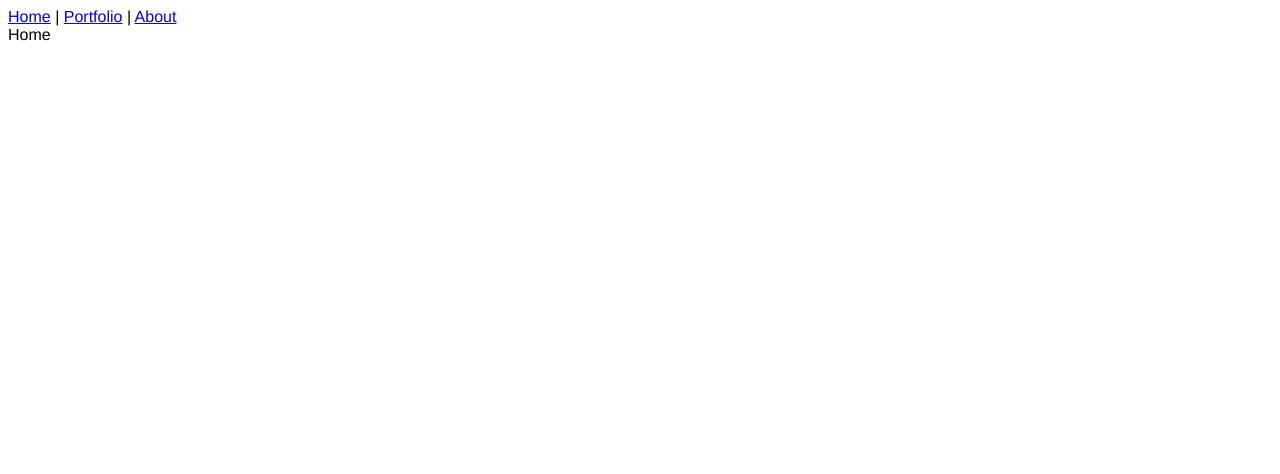
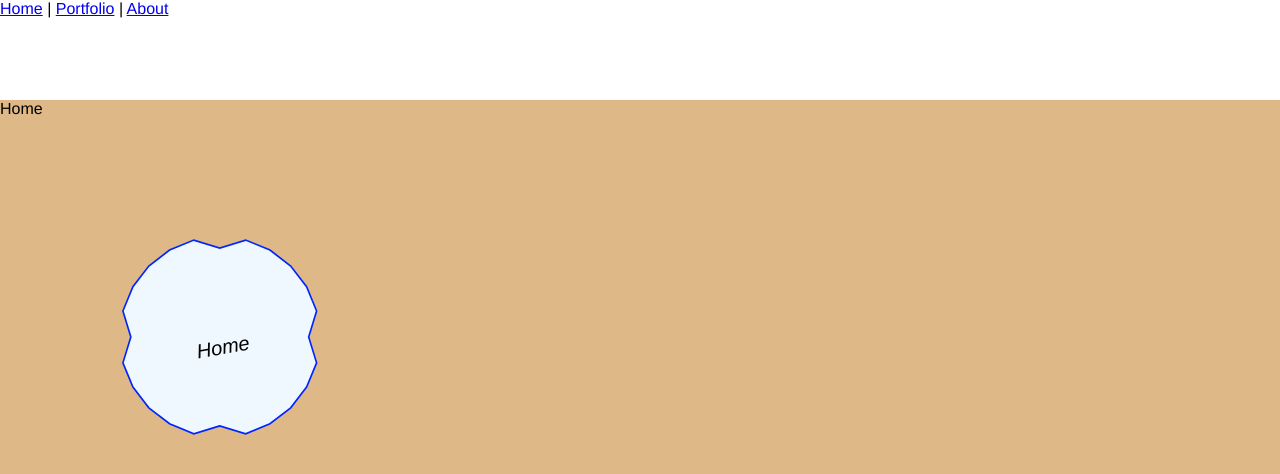
Before and after one commit to maxzakh/portfolio, a Vue app: page /#/ in a window 1280 px wide. Shown: the top 474 px of the page. Built offline with nearby package versions, Linux system fonts and the light colour scheme.

Commit message:
Testing home page appearence 1

```diff
--- a/src/App.vue
+++ b/src/App.vue
@@ -10,7 +10,19 @@
 </template>
 
 <style lang="scss">
+html {
+  box-sizing: border-box;
+}
+
+* {
+  margin: 0;
+  padding: 0;
+}
+
 #app {
+  display: grid;
+  grid-template-rows: 100px 1fr;
+  min-height: 100vh;
   font-family: Avenir, Helvetica, Arial, sans-serif;
 }
 </style>
--- a/src/views/Home.vue
+++ b/src/views/Home.vue
@@ -1,14 +1,79 @@
 <template>
-  <div>
-    Home
-  </div>
+    <div class="home">
+        <div>
+          Home
+        </div>
+        <svg class="link-a link-shape" viewBox="0 0 24 24" xmlns="http://www.w3.org/2000/svg">
+            <path
+                d="M12,22.57L8.89,23.52L5.98,22.32L3.49,20.41L1.58,17.92L0.38,15.01L1.33,11.9L0.38,8.79L1.58,5.88L3.49,3.39L5.98,1.48L8.89,0.28L12,1.23L15.11,0.28L18.02,1.48L20.51,3.39L22.42,5.88L23.62,8.79L22.67,11.9L23.62,15.01L22.42,17.92L20.51,20.41L18.02,22.32L15.11,23.52z"
+            />
+            <text x="9" y="14" class="small">Home</text>
+        </svg>
+        <!-- <svg class="link-b link-shape" viewBox="0 0 24 24" xmlns="http://www.w3.org/2000/svg">
+            <path
+                d="M12,22.57L8.89,23.52L5.98,22.32L3.49,20.41L1.58,17.92L0.38,15.01L1.33,11.9L0.38,8.79L1.58,5.88L3.49,3.39L5.98,1.48L8.89,0.28L12,1.23L15.11,0.28L18.02,1.48L20.51,3.39L22.42,5.88L23.62,8.79L22.67,11.9L23.62,15.01L22.42,17.92L20.51,20.41L18.02,22.32L15.11,23.52z"
+            />
+            <text x="9" y="14" class="small">Portfolio</text>
+        </svg>
+        <svg class="link-c link-shape" viewBox="0 0 24 24" xmlns="http://www.w3.org/2000/svg">
+            <path
+                d="M12,22.57L8.89,23.52L5.98,22.32L3.49,20.41L1.58,17.92L0.38,15.01L1.33,11.9L0.38,8.79L1.58,5.88L3.49,3.39L5.98,1.48L8.89,0.28L12,1.23L15.11,0.28L18.02,1.48L20.51,3.39L22.42,5.88L23.62,8.79L22.67,11.9L23.62,15.01L22.42,17.92L20.51,20.41L18.02,22.32L15.11,23.52z"
+            />
+            <text x="9" y="14" class="small">About</text>
+        </svg>-->
+    </div>
 </template>
 
 <script lang='ts'>
-  import { defineComponent } from '@vue/composition-api';
-  export default defineComponent({
+import { defineComponent } from "@vue/composition-api";
+export default defineComponent({
     setup() {
-      return {};
+        return {};
     }
-  })
+});
 </script>
+
+<style>
+.home {
+    position: relative;
+    background: burlywood;
+}
+path {
+    stroke-width: 0.2;
+    fill: aliceblue;
+    stroke: rgb(0, 38, 255);
+}
+.small {
+    font: italic 15% sans-serif;
+    transform-origin: center center;
+    transform: rotate(-10deg);
+}
+.link-shape {
+    width: 200px;
+    height: 200px;
+}
+.link-a {
+    position: absolute;
+    transform: translate(100%, 100%);
+    animation: 2s moving infinite alternate;
+}
+.link-b {
+    position: absolute;
+    top: 0px;
+    left: 60px;
+}
+.link-c {
+    position: absolute;
+    top: 0px;
+    left: 100px;
+}
+
+@keyframes moving {
+    from {
+        transform: translate(100%, 100%);
+    }
+    to {
+        transform: translate(50%, 50%);
+    }
+}
+</style>
```
Also changed, not shown: src/assets/generated.svg (added).
